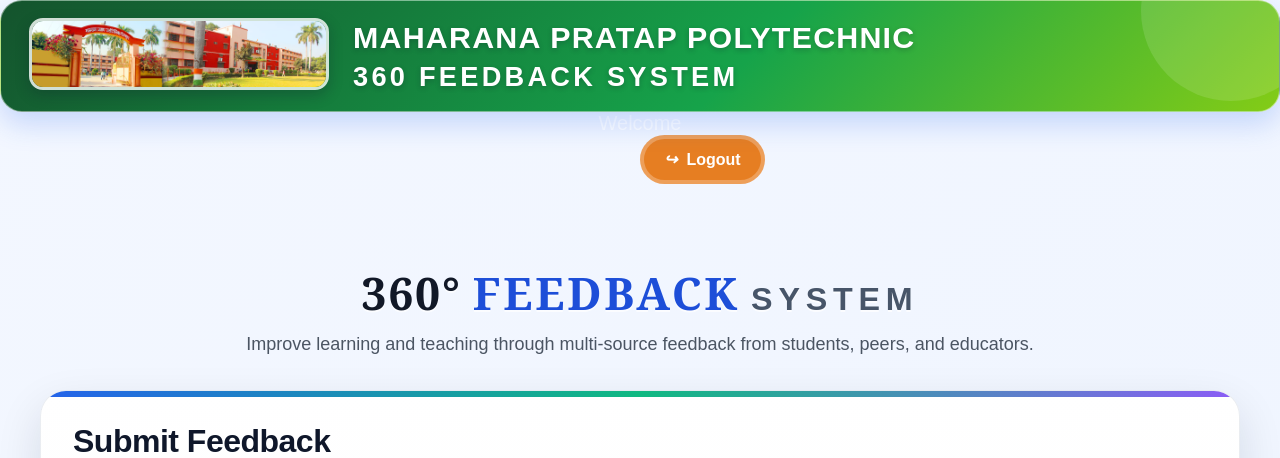
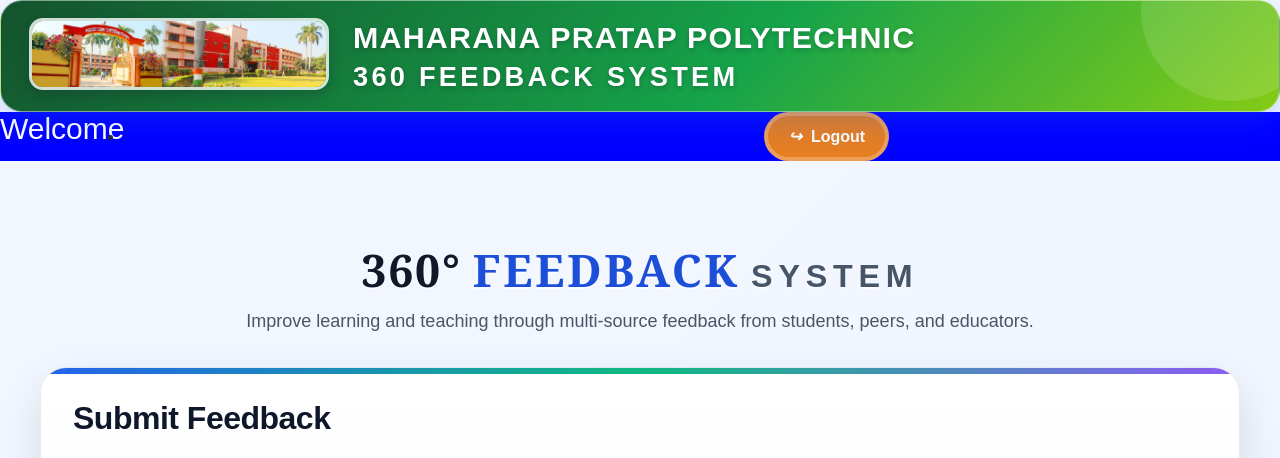
Before and after one commit to km6307/webpage, a Django app: page /home in a window 1280 px wide. Shown: the top 458 px of the page. Run offline with Django 5.2, Linux system fonts and the light colour scheme.

Commit message:
work on logout

```diff
--- a/FeedbackSystem/feedbackapp/views.py
+++ b/FeedbackSystem/feedbackapp/views.py
@@ -1,5 +1,6 @@
 from django.contrib import messages
 from django.contrib.auth import authenticate, login as auth_login
+from django.http import request
 from django.shortcuts import redirect, render
 from django.core.mail import send_mail
 
@@ -23,6 +24,7 @@ def home(request):
 
 def logout(request):
     return render(request, 'login.html')
+    messages.info(request,"feedback  send successfully.your are eligible for next feedback after 1 month.")
 
 def submit(request):
     if request.method != 'POST':
--- a/FeedbackSystem/static/style.css
+++ b/FeedbackSystem/static/style.css
@@ -10,6 +10,7 @@
             color: #1f2937;
             overflow-x: hidden;
         }
+
         #top {
            width:100%;
             min-height: 112px;
--- a/FeedbackSystem/templates/360°Feedback.html
+++ b/FeedbackSystem/templates/360°Feedback.html
@@ -8,7 +8,12 @@
     <link rel="icon" type="image/jpeg" href="{% static 'logo1.jpg' %}">
   <link rel="stylesheet" href="{% static 'style.css' %}">
     <style>
-        .navbar1 a {
+        .nav{
+            display:flex;
+            background-color:blue;
+
+        }
+        .navbar a {
             display: inline-flex;
             align-items: center;
             gap: 9px;
@@ -37,8 +42,8 @@
         </div>
     </div>
     <div class="nav">
-        <p style="text-align:center; font-size:20px; color:white;">Welcome {{ user.username }}</p>
-     <ul class="navbar1">
+        <p style="text-align:center; font-size:30px; color:white;">Welcome {{ user.username }}</p>
+     <ul class="navbar">
              <li><a href="{% url 'logout' %}">
                 <i aria-hidden="true">↪</i>Logout</a></li>
             </ul>
```
